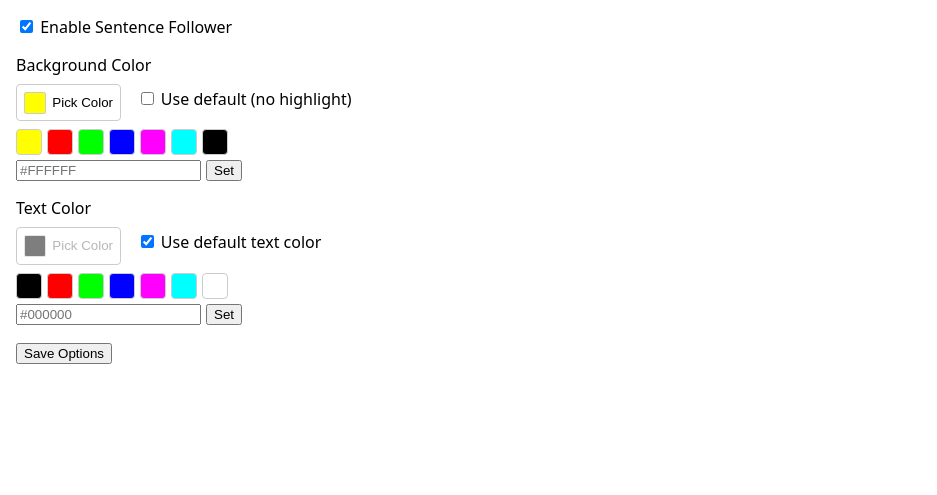
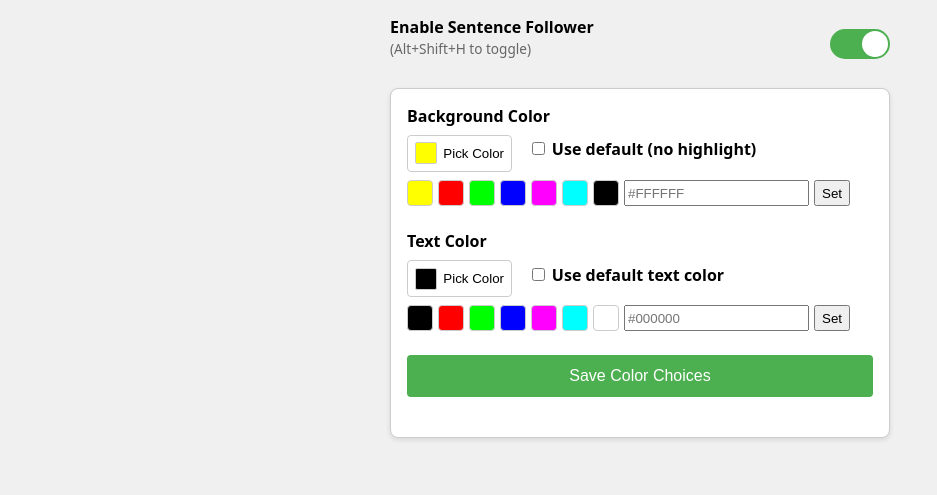
Before and after one commit to isnbh0/sentence-follower, a browser extension: page options/options.html in a window 1280 px wide. Shown: the whole page, without its empty margins (0-937 px from the left). Drawn offline with Linux system fonts and the light colour scheme.

Commit message:
wip: better options

```diff
--- a/content_scripts/sentence-highlight.js
+++ b/content_scripts/sentence-highlight.js
@@ -399,7 +399,7 @@ function toggleHighlighter() {
             if (!newEnabledState) {
                 removeHighlights();
             }
-            displayStatusMessage(`Sentence Highlighter ${newEnabledState ? 'Enabled' : 'Disabled'}`);
+            displayStatusMessage(`Sentence Follower ${newEnabledState ? 'Enabled' : 'Disabled'}`);
         })
         .catch(error => {
             console.error('Error toggling highlighter:', error);
--- a/options/options.html
+++ b/options/options.html
@@ -7,9 +7,10 @@
         body {
             padding: 1em;
             font-family: system-ui, -apple-system, sans-serif;
-            min-width: 300px;
-            max-width: 400px;
-            margin: 0;
+            min-width: 320px;
+            max-width: 500px;
+            margin: 0 auto;
+            background-color: #f0f0f0;
         }
 
         .form-group {
@@ -18,7 +19,16 @@
 
         label {
             display: block;
+            font-weight: bold;
             margin-bottom: 0.5em;
+        }
+
+        .shortcut-note {
+            display: block;
+            color: #666;
+            font-size: 0.85em;
+            margin-top: -0.5em;
+            margin-bottom: 1em;
         }
 
         .color-group {
@@ -31,6 +41,8 @@
             color: green;
             opacity: 0;
             transition: opacity 0.5s;
+            margin-top: 1em;
+            text-align: center;
         }
 
         .status.show {
@@ -46,6 +58,8 @@
             border-radius: 4px;
             background: white;
             cursor: pointer;
+            flex: 1;
+            max-width: 200px;
         }
 
         .color-preview {
@@ -75,19 +89,101 @@
             border-radius: 4px;
             cursor: pointer;
         }
+
+        /* Toggle Button Styles */
+        .toggle-button {
+            width: 60px;
+            height: 30px;
+            background-color: #ccc;
+            border: none;
+            border-radius: 15px;
+            position: relative;
+            cursor: pointer;
+            outline: none;
+            transition: background-color 0.3s;
+        }
+
+        .toggle-button::after {
+            content: '';
+            width: 26px;
+            height: 26px;
+            background-color: white;
+            border-radius: 50%;
+            position: absolute;
+            top: 2px;
+            left: 2px;
+            transition: left 0.3s;
+        }
+
+        .toggle-button.active {
+            background-color: #4caf50;
+        }
+
+        .toggle-button.active::after {
+            left: 32px;
+        }
+
+        .toggle-container {
+            display: flex;
+            align-items: center;
+            justify-content: space-between;
+        }
+
+        /* Disabled Section Styles */
+        .disabled-section {
+            opacity: 0.5;
+            pointer-events: none;
+        }
+
+        /* Settings Box Styles */
+        .settings-box {
+            border: 1px solid #ccc;
+            border-radius: 8px;
+            padding: 1em;
+            background-color: #fff;
+            box-shadow: 0 2px 5px rgba(0, 0, 0, 0.1);
+        }
+
+        .settings-box .form-group {
+            margin-bottom: 1.5em;
+        }
+
+        .settings-box button[type="button"] {
+            flex: none;
+        }
+
+        .settings-box button[type="submit"] {
+            width: 100%;
+            padding: 0.75em;
+            background-color: #4caf50;
+            color: white;
+            border: none;
+            border-radius: 4px;
+            cursor: pointer;
+            font-size: 1em;
+        }
+
+        .settings-box button[type="submit"]:hover {
+            background-color: #45a049;
+        }
     </style>
 </head>
 
 <body>
     <form id="options-form">
-        <div class="form-group">
-            <label>
-                <input type="checkbox" id="enabled" />
-                Enable Sentence Follower
-            </label>
+        <!-- Toggle Section -->
+        <div class="form-group toggle-container">
+            <div>
+                <label for="enabledToggle">Enable Sentence Follower</label>
+                <span class="shortcut-note">(Alt+Shift+H to toggle)</span>
+            </div>
+            <button type="button" id="enabledToggle" class="toggle-button" aria-pressed="true"></button>
         </div>
 
-        <div class="form-group">
+        <!-- Settings Box -->
+        <div class="settings-box">
+            <!-- Background Color Picker -->
+            <div class="form-group" id="backgroundColorGroup">
                 <label>Background Color</label>
                 <div class="color-group">
                     <button type="button" class="color-button" id="backgroundColorButton">
@@ -113,7 +209,8 @@
                 </div>
             </div>
 
-        <div class="form-group">
+            <!-- Text Color Picker -->
+            <div class="form-group" id="textColorGroup">
                 <label>Text Color</label>
                 <div class="color-group">
                     <button type="button" class="color-button" id="textColorButton">
@@ -139,11 +236,14 @@
                 </div>
             </div>
 
+            <!-- Save Button -->
             <div class="form-group">
-            <button type="submit">Save Options</button>
+                <button type="submit">Save Color Choices</button>
             </div>
+        </div>
+
+        <div id="status" class="status">Options saved!</div>
     </form>
-    <div id="status" class="status">Options saved!</div>
     <script src="options.js"></script>
 </body>
 
--- a/options/options.js
+++ b/options/options.js
@@ -14,25 +14,11 @@ const DEFAULT_OPTIONS = {
     backgroundColor: '#ffff00',
     useDefaultBackground: false,
     textColor: '#000000',
-    useDefaultText: true
+    useDefaultText: false
 };
 
 // Save options to browser.storage
-function saveOptions(e) {
-    e.preventDefault();
-
-    const options = {
-        enabled: document.getElementById('enabled').checked,
-        backgroundColor: document.getElementById('useDefaultBackground').checked
-            ? ''
-            : document.getElementById('backgroundColorPreview').style.backgroundColor || DEFAULT_OPTIONS.backgroundColor,
-        useDefaultBackground: document.getElementById('useDefaultBackground').checked,
-        textColor: document.getElementById('useDefaultText').checked
-            ? ''
-            : document.getElementById('textColorPreview').style.backgroundColor || DEFAULT_OPTIONS.textColor,
-        useDefaultText: document.getElementById('useDefaultText').checked
-    };
-
+function saveOptions(options) {
     browserAPI.storage.local.set(options).then(() => {
         const status = document.getElementById('status');
         status.classList.add('show');
@@ -47,6 +33,15 @@ function saveOptions(e) {
     });
 }
 
+// Handle toggle button state change
+function handleToggleChange(isEnabled) {
+    const options = {
+        enabled: isEnabled
+    };
+    saveOptions(options);
+    updateColorPickersState(isEnabled);
+}
+
 // Restore options from browser.storage
 function restoreOptions() {
     console.log('Restoring options...');
@@ -54,13 +49,24 @@ function restoreOptions() {
     browserAPI.storage.local.get(DEFAULT_OPTIONS).then((options) => {
         console.log('Retrieved options:', options);
 
-        document.getElementById('enabled').checked = options.enabled;
+        // Restore Toggle Button State
+        const enabledToggle = document.getElementById('enabledToggle');
+        if (options.enabled) {
+            enabledToggle.classList.add('active');
+            enabledToggle.setAttribute('aria-pressed', 'true');
+        } else {
+            enabledToggle.classList.remove('active');
+            enabledToggle.setAttribute('aria-pressed', 'false');
+        }
+
+        // Restore other options
         document.getElementById('backgroundColorPreview').style.backgroundColor = options.backgroundColor;
         document.getElementById('useDefaultBackground').checked = options.useDefaultBackground;
         document.getElementById('textColorPreview').style.backgroundColor = options.textColor;
         document.getElementById('useDefaultText').checked = options.useDefaultText;
 
         updateColorInputStates();
+        updateColorPickersState(options.enabled);
     }).catch(error => {
         console.error('Error restoring options:', error);
     });
@@ -82,6 +88,45 @@ function updateColorInputStates() {
     document.getElementById('textColorPalette').classList.toggle('hidden', useDefaultText);
 }
 
+// Enable or disable color pickers based on toggle state
+function updateColorPickersState(isEnabled) {
+    // Background Color Controls
+    document.getElementById('backgroundColorButton').disabled = !isEnabled || document.getElementById('useDefaultBackground').checked;
+    document.getElementById('useDefaultBackground').disabled = !isEnabled;
+    if (!isEnabled) {
+        document.getElementById('backgroundColorPreview').style.opacity = 0.5;
+        document.getElementById('backgroundColorPalette').classList.add('hidden');
+    } else {
+        // Restore opacity based on 'useDefaultBackground' checkbox
+        const useDefaultBackground = document.getElementById('useDefaultBackground').checked;
+        document.getElementById('backgroundColorPreview').style.opacity = useDefaultBackground ? 0.5 : 1;
+    }
+
+    // Text Color Controls
+    document.getElementById('textColorButton').disabled = !isEnabled || document.getElementById('useDefaultText').checked;
+    document.getElementById('useDefaultText').disabled = !isEnabled;
+    if (!isEnabled) {
+        document.getElementById('textColorPreview').style.opacity = 0.5;
+        document.getElementById('textColorPalette').classList.add('hidden');
+    } else {
+        // Restore opacity based on 'useDefaultText' checkbox
+        const useDefaultText = document.getElementById('useDefaultText').checked;
+        document.getElementById('textColorPreview').style.opacity = useDefaultText ? 0.5 : 1;
+    }
+
+    // Add or remove 'disabled-section' class to gray out the sections
+    const backgroundColorGroup = document.getElementById('backgroundColorGroup');
+    const textColorGroup = document.getElementById('textColorGroup');
+
+    if (!isEnabled) {
+        backgroundColorGroup.classList.add('disabled-section');
+        textColorGroup.classList.add('disabled-section');
+    } else {
+        backgroundColorGroup.classList.remove('disabled-section');
+        textColorGroup.classList.remove('disabled-section');
+    }
+}
+
 // Setup Custom Color Pickers
 function setupCustomColorPickers() {
     // Background Color Picker
@@ -92,7 +137,8 @@ function setupCustomColorPickers() {
     const bgCustomInput = document.getElementById('backgroundCustomColor');
     const bgCustomButton = document.getElementById('backgroundCustomColorButton');
 
-    bgColorButton.addEventListener('click', () => {
+    bgColorButton.addEventListener('click', (e) => {
+        e.stopPropagation();
         bgColorPalette.classList.toggle('hidden');
     });
 
@@ -123,7 +169,8 @@ function setupCustomColorPickers() {
     const textCustomInput = document.getElementById('textCustomColor');
     const textCustomButton = document.getElementById('textCustomColorButton');
 
-    textColorButton.addEventListener('click', () => {
+    textColorButton.addEventListener('click', (e) => {
+        e.stopPropagation();
         textColorPalette.classList.toggle('hidden');
     });
 
@@ -157,11 +204,37 @@ function setupCustomColorPickers() {
     });
 }
 
+// Handle Toggle Button Click
+function setupToggleButton() {
+    const enabledToggle = document.getElementById('enabledToggle');
+    enabledToggle.addEventListener('click', () => {
+        const isActive = enabledToggle.classList.toggle('active');
+        enabledToggle.setAttribute('aria-pressed', isActive);
+        handleToggleChange(isActive);
+    });
+}
+
 // Add event listeners
 document.addEventListener('DOMContentLoaded', () => {
     restoreOptions();
     setupCustomColorPickers();
+    setupToggleButton();
 });
-document.getElementById('options-form').addEventListener('submit', saveOptions);
+document.getElementById('options-form').addEventListener('submit', (e) => {
+    e.preventDefault();
+
+    const options = {
+        backgroundColor: document.getElementById('useDefaultBackground').checked
+            ? ''
+            : document.getElementById('backgroundColorPreview').style.backgroundColor || DEFAULT_OPTIONS.backgroundColor,
+        useDefaultBackground: document.getElementById('useDefaultBackground').checked,
+        textColor: document.getElementById('useDefaultText').checked
+            ? ''
+            : document.getElementById('textColorPreview').style.backgroundColor || DEFAULT_OPTIONS.textColor,
+        useDefaultText: document.getElementById('useDefaultText').checked
+    };
+
+    saveOptions(options);
+});
 document.getElementById('useDefaultBackground').addEventListener('change', updateColorInputStates);
 document.getElementById('useDefaultText').addEventListener('change', updateColorInputStates);
```
Lines whose indentation alone changed are shown as unchanged.
